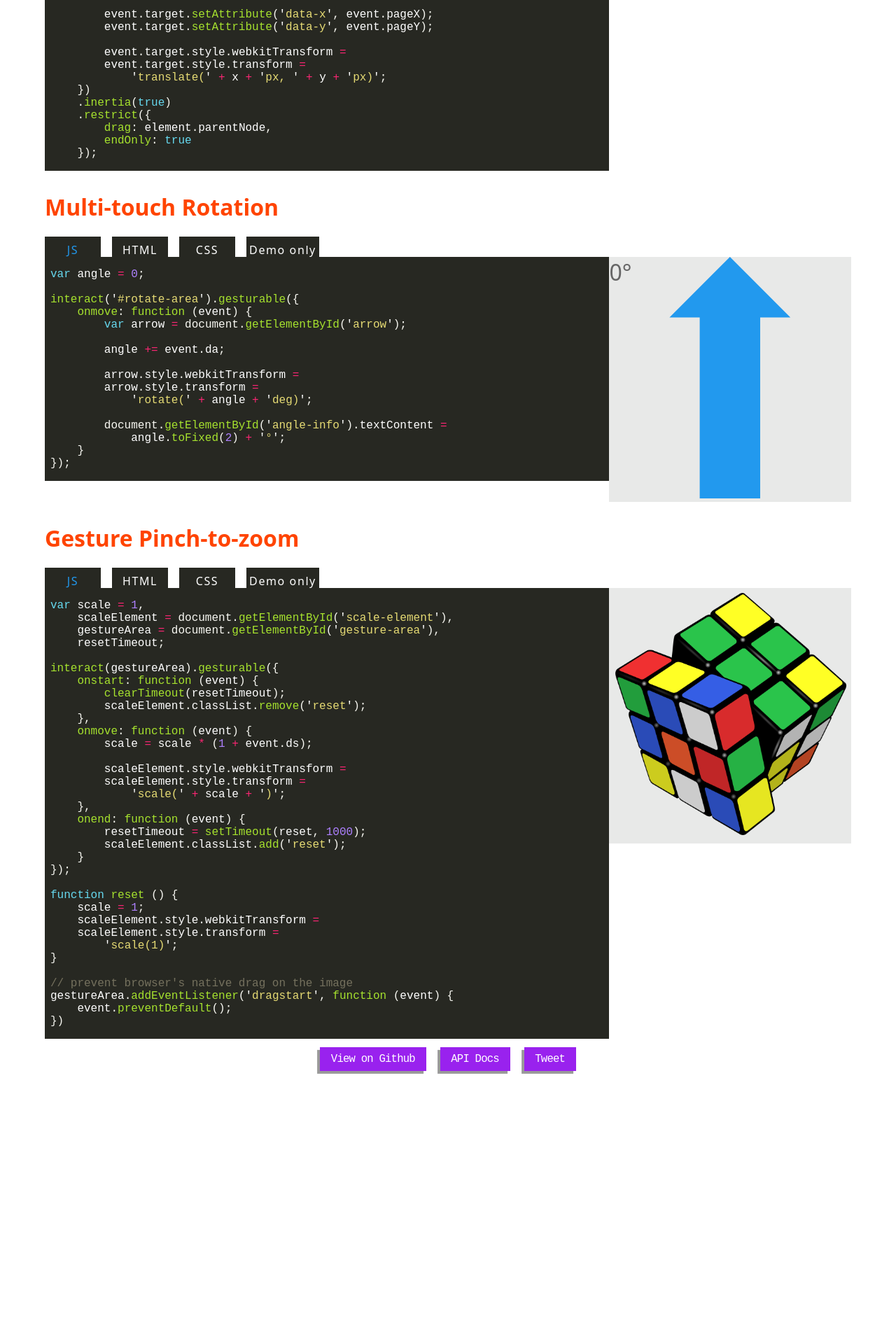
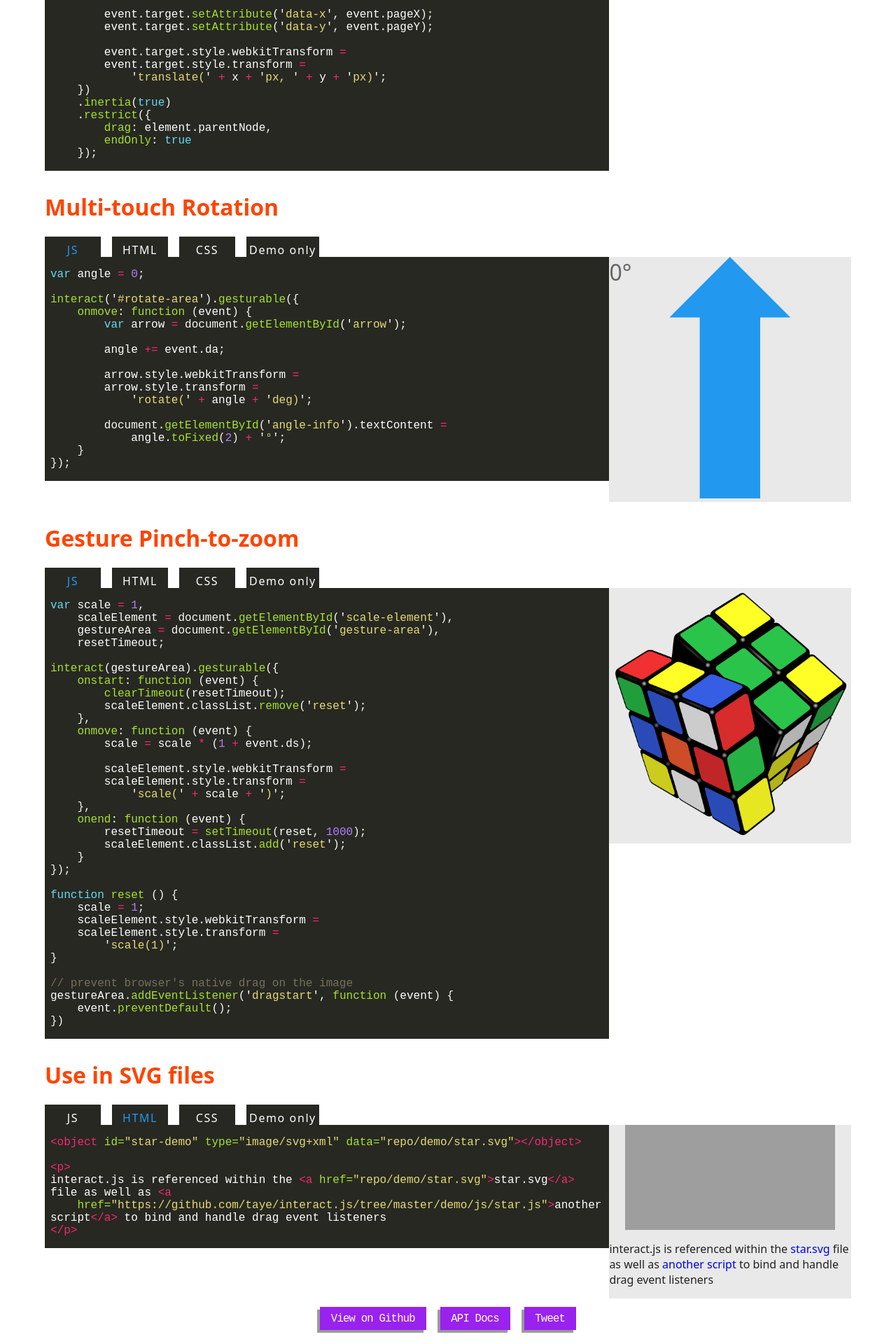
Before and after one commit to interactjs/interactjs.github.io, a Jekyll site: the page built from index.html, in a window 1280 px wide. Shown: the part 2191-4111 px from the top of the page at 70% size. Built offline with Jekyll 4.4.1, drawn with Linux system fonts in a browser that asks for light colours; Markdown is read by kramdown in place of the engine named in the settings; before the commit the page ends 3741 px from its top, so only the background shows below that; grey boxes are pictures that could not be loaded.

Commit message:
Add star.svg livedemo

```diff
--- a/css/main.css
+++ b/css/main.css
@@ -104,12 +104,6 @@ h1 {
 a, a:hover, a:visited, a:active, a:focus {
   text-decoration: none; }
 
-#star-demo {
-  margin: auto;
-  display: block;
-  height: 50vmin;
-  width: 100%; }
-
 code {
   overflow-wrap: break-word; }
 
--- a/index.html
+++ b/index.html
@@ -453,6 +453,48 @@ gestureArea.addEventListener('dragstart', function (event) {
         <label class="demo-label" for="demo-1-demo"> Demo only </label>
     </div>
 
+    <h1>Use in SVG files</h1>
+
+    <div class="demo-area">
+        <input id="demo-6-html" type="radio" name="demo-6" hidden checked>
+        <label class="html-label" for="demo-6-html"> HTML </label>
+        <div class="html-code">
+{% highlight html %}
+<!-- enable javascript to view a demo -->
+<object id="star-demo" type="image/svg+xml" data="repo/demo/star.svg"></object>
+
+<p>
+interact.js is referenced within the <a href="repo/demo/star.svg">star.svg</a>
+file as well as <a
+    href="https://github.com/taye/interact.js/tree/master/demo/js/star.js">another
+script</a> to bind and handle drag event listeners
+</p>
+
+{% endhighlight %}
+        </div>
+
+            <input id="demo-6-css" type="radio" name="demo-6" hidden>
+            <label class="css-label" for="demo-6-css"> CSS </label>
+        <div class="css-code">
+{% highlight css %}
+/* enable javascript to view a demo */
+#star-demo {
+    display: block;
+    margin: auto;
+}
+{% endhighlight %}
+        </div>
+
+            <input id="demo-6-js" type="radio" name="demo-6" hidden>
+            <label class="js-label" for="demo-6-js"> JS </label>
+        <div class="js-code">
+{% highlight javascript %}
+{% endhighlight %}
+        </div>
+
+        <input id="demo-6-demo" type="radio" name="demo-6" hidden>
+        <label class="demo-label" for="demo-6-demo"> Demo only </label>
+    </div>
 </div>
 
 <ul class="links">
@@ -475,7 +517,3 @@ gestureArea.addEventListener('dragstart', function (event) {
     window.liveDemoSettings.codeElementDepth = 4;
     window.liveDemoSettings.insertPosition = 'beforeend';
 </script>
-
-<!--<div >-->
-    <!--<object id="star-demo" type="image/svg+xml" data="repo/demo/star.svg"></object>-->
-<!--</div>-->
```
Also changed, not shown: _scss/main.scss (+0 -8 lines).
